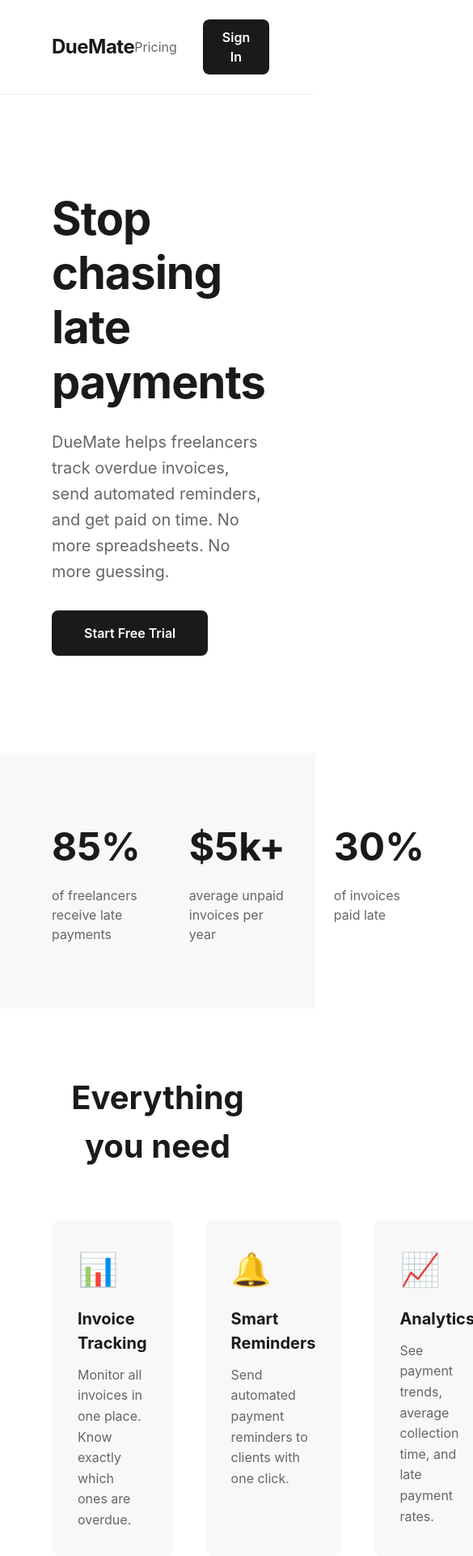
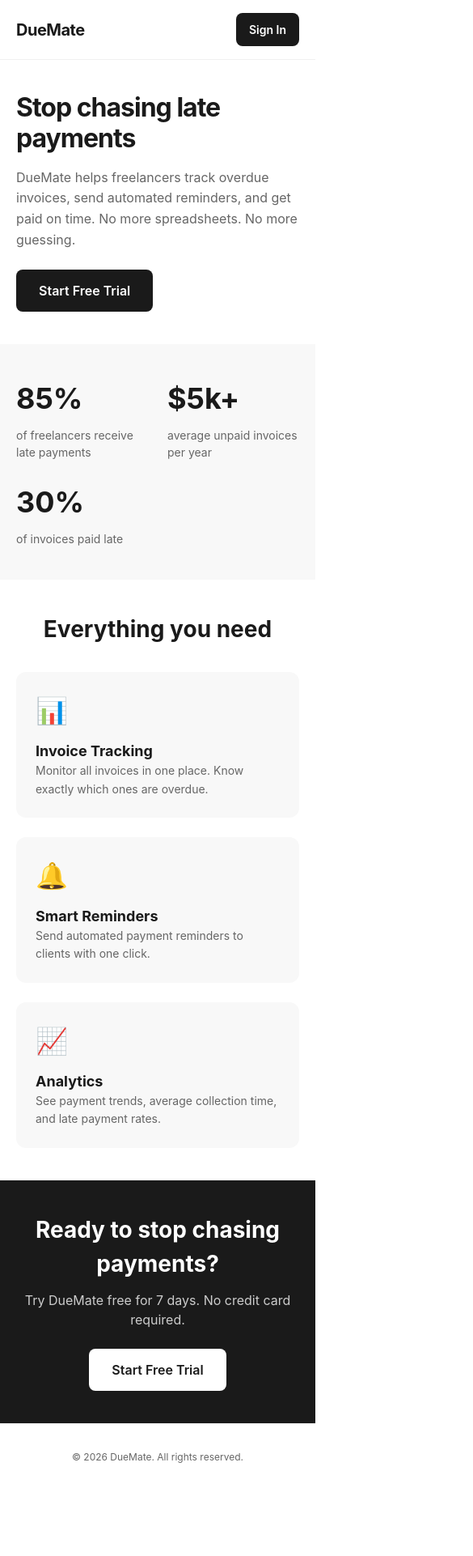
Before and after one commit to iulika201491-a11y/DueMate, a Next.js app: page / in a window 390 px wide. Shown: the top 1922 px of the page at 81% size, 585 px wide, since content can reach past the window. After the commit the page ends 1841 px from the top, so only its background shows below. Built offline with nearby package versions, Linux system fonts and the light colour scheme; no server answers.

Commit message:
Make landing page mobile friendly

```diff
--- a/pages/index.tsx
+++ b/pages/index.tsx
@@ -1,105 +1,65 @@
-import { useEffect, useState } from 'react';
-import { useRouter } from 'next/router';
-import { supabase } from '../lib/supabase';
-
-export default function Home() {
-  const router = useRouter();
-  const [loading, setLoading] = useState(true);
-
-  useEffect(() => {
-    const checkAuth = async () => {
-      const { data } = await supabase.auth.getSession();
-      if (data?.session) {
-        router.push('/dashboard');
-      }
-      setLoading(false);
-    };
-    checkAuth();
-  }, [router]);
-
-  if (loading) return null;
-
+import {useEffect,useState} from 'react';
+import {useRouter} from 'next/router';
+import {supabase} from '../lib/supabase';
+export default function Home(){
+  const router=useRouter();
+  const [loading,setLoading]=useState(true);
+  useEffect(()=>{const checkAuth=async()=>{const {data}=await supabase.auth.getSession();if(data?.session)router.push('/dashboard');setLoading(false);};checkAuth();},[router]);
+  if(loading) return null;
   return (
-    <div style={{ background: '#ffffff', color: '#1a1a1a', fontFamily: '-apple-system, BlinkMacSystemFont, "Segoe UI", Roboto, sans-serif' }}>
+    <div style={{background:'#fff',color:'#1a1a1a',fontFamily:'-apple-system, BlinkMacSystemFont, "Segoe UI", Roboto, sans-serif'}}>
       {/* Navigation */}
-      <nav style={{ display: 'flex', justifyContent: 'space-between', alignItems: 'center', padding: '24px 64px', borderBottom: '1px solid #f0f0f0' }}>
-        <h1 style={{ fontSize: '24px', fontWeight: '700', letterSpacing: '-0.5px' }}>DueMate</h1>
-        <div style={{ display: 'flex', gap: '32px', alignItems: 'center' }}>
-          <button onClick={() => router.push('/pricing')} style={{ background: 'none', border: 'none', cursor: 'pointer', fontSize: '16px', color: '#666' }}>Pricing</button>
-          <button onClick={() => router.push('/auth')} style={{ background: '#1a1a1a', color: 'white', padding: '10px 24px', borderRadius: '8px', border: 'none', cursor: 'pointer', fontSize: '16px', fontWeight: '600' }}>Sign In</button>
+      <nav style={{display:'flex',justifyContent:'space-between',alignItems:'center',padding:'16px 20px',borderBottom:'1px solid #f0f0f0'}}>
+        <h1 style={{fontSize:'20px',fontWeight:700,letterSpacing:'-0.5px',margin:0}}>DueMate</h1>
+        <div style={{display:'flex',gap:'16px',alignItems:'center'}}>
+          <button onClick={()=>router.push('/pricing')} style={{background:'none',border:'none',cursor:'pointer',fontSize:'14px',color:'#666',display:'none'}} className='hide-mobile'>Pricing</button>
+          <button onClick={()=>router.push('/auth')} style={{background:'#1a1a1a',color:'white',padding:'10px 16px',borderRadius:'8px',border:'none',cursor:'pointer',fontSize:'14px',fontWeight:600}}>Sign In</button>
         </div>
       </nav>
-
-      {/* Hero Section */}
-      <section style={{ padding: '120px 64px', maxWidth: '1200px', margin: '0 auto' }}>
-        <div style={{ maxWidth: '700px' }}>
-          <h2 style={{ fontSize: '56px', fontWeight: '700', lineHeight: '1.2', marginBottom: '24px', letterSpacing: '-1px' }}>
-            Stop chasing late payments
-          </h2>
-          <p style={{ fontSize: '20px', color: '#666', lineHeight: '1.6', marginBottom: '32px' }}>
-            DueMate helps freelancers track overdue invoices, send automated reminders, and get paid on time. No more spreadsheets. No more guessing.
-          </p>
-          <button
-            onClick={() => router.push('/auth')}
-            style={{ background: '#1a1a1a', color: 'white', padding: '16px 40px', borderRadius: '8px', border: 'none', cursor: 'pointer', fontSize: '16px', fontWeight: '600' }}
-          >
-            Start Free Trial
-          </button>
+      {/* Hero */}
+      <section style={{padding:'40px 20px',maxWidth:'1200px',margin:'0 auto'}}>
+        <div style={{maxWidth:'600px'}}>
+          <h2 style={{fontSize:'32px',fontWeight:700,lineHeight:1.2,marginBottom:'16px',letterSpacing:'-1px'}}>Stop chasing late payments</h2>
+          <p style={{fontSize:'16px',color:'#666',lineHeight:1.6,marginBottom:'24px'}}>DueMate helps freelancers track overdue invoices, send automated reminders, and get paid on time. No more spreadsheets. No more guessing.</p>
+          <button onClick={()=>router.push('/auth')} style={{background:'#1a1a1a',color:'white',padding:'14px 28px',borderRadius:'8px',border:'none',cursor:'pointer',fontSize:'16px',fontWeight:600}}>Start Free Trial</button>
         </div>
       </section>
-
-      {/* Stats Section */}
-      <section style={{ background: '#f8f8f8', padding: '80px 64px' }}>
-        <div style={{ maxWidth: '1200px', margin: '0 auto', display: 'grid', gridTemplateColumns: 'repeat(3, 1fr)', gap: '60px' }}>
-          <div>
-            <div style={{ fontSize: '48px', fontWeight: '700', color: '#1a1a1a', marginBottom: '12px' }}>85%</div>
-            <p style={{ fontSize: '16px', color: '#666' }}>of freelancers receive late payments</p>
-          </div>
-          <div>
-            <div style={{ fontSize: '48px', fontWeight: '700', color: '#1a1a1a', marginBottom: '12px' }}>$5k+</div>
-            <p style={{ fontSize: '16px', color: '#666' }}>average unpaid invoices per year</p>
-          </div>
-          <div>
-            <div><div style={{fontSize:'48px',fontWeight:700,color:'#1a1a1a',marginBottom:'12px'}}>30%</div><p style={{fontSize:'16px',color:'#666'}}>of invoices paid late</p></div>
-          </div>
+      {/* Stats */}
+      <section style={{background:'#f8f8f8',padding:'40px 20px'}}>
+        <div style={{maxWidth:'1200px',margin:'0 auto',display:'grid',gridTemplateColumns:'repeat(auto-fit, minmax(150px, 1fr))',gap:'24px'}}>
+          <div><div style={{fontSize:'36px',fontWeight:700,color:'#1a1a1a',marginBottom:'8px'}}>85%</div><p style={{fontSize:'14px',color:'#666',margin:0}}>of freelancers receive late payments</p></div>
+          <div><div style={{fontSize:'36px',fontWeight:700,color:'#1a1a1a',marginBottom:'8px'}}>$5k+</div><p style={{fontSize:'14px',color:'#666',margin:0}}>average unpaid invoices per year</p></div>
+          <div><div style={{fontSize:'36px',fontWeight:700,color:'#1a1a1a',marginBottom:'8px'}}>30%</div><p style={{fontSize:'14px',color:'#666',margin:0}}>of invoices paid late</p></div>
         </div>
       </section>
-
-      {/* Features Section */}
-      <section style={{ padding: '80px 64px' }}>
-        <div style={{ maxWidth: '1200px', margin: '0 auto' }}>
-          <h3 style={{ fontSize: '40px', fontWeight: '700', marginBottom: '60px', textAlign: 'center' }}>Everything you need</h3>
-          <div style={{ display: 'grid', gridTemplateColumns: 'repeat(3, 1fr)', gap: '40px' }}>
+      {/* Features */}
+      <section style={{padding:'40px 20px'}}>
+        <div style={{maxWidth:'1200px',margin:'0 auto'}}>
+          <h3 style={{fontSize:'28px',fontWeight:700,marginBottom:'32px',textAlign:'center'}}>Everything you need</h3>
+          <div style={{display:'grid',gridTemplateColumns:'repeat(auto-fit, minmax(280px, 1fr))',gap:'24px'}}>
             {[
-              { icon: '📊', title: 'Invoice Tracking', desc: 'Monitor all invoices in one place. Know exactly which ones are overdue.' },
-              { icon: '🔔', title: 'Smart Reminders', desc: 'Send automated payment reminders to clients with one click.' },
-              { icon: '📈', title: 'Analytics', desc: 'See payment trends, average collection time, and late payment rates.' }
-            ].map((feature, i) => (
-              <div key={i} style={{ padding: '32px', background: '#f8f8f8', borderRadius: '12px' }}>
-                <div style={{ fontSize: '40px', marginBottom: '16px' }}>{feature.icon}</div>
-                <h4 style={{ fontSize: '20px', fontWeight: '700', marginBottom: '12px' }}>{feature.title}</h4>
-                <p style={{ fontSize: '16px', color: '#666', lineHeight: '1.6' }}>{feature.desc}</p>
+              {icon:'📊',title:'Invoice Tracking',desc:'Monitor all invoices in one place. Know exactly which ones are overdue.'},
+              {icon:'🔔',title:'Smart Reminders',desc:'Send automated payment reminders to clients with one click.'},
+              {icon:'📈',title:'Analytics',desc:'See payment trends, average collection time, and late payment rates.'}
+            ].map((f,i)=>(
+              <div key={i} style={{padding:'24px',background:'#f8f8f8',borderRadius:'12px'}}>
+                <div style={{fontSize:'32px',marginBottom:'12px'}}>{f.icon}</div>
+                <h4 style={{fontSize:'18px',fontWeight:700,marginBottom:'8px',margin:0}}>{f.title}</h4>
+                <p style={{fontSize:'14px',color:'#666',lineHeight:1.6,margin:0}}>{f.desc}</p>
               </div>
             ))}
           </div>
         </div>
       </section>
-
-      {/* CTA Section */}
-      <section style={{ background: '#1a1a1a', color: 'white', padding: '80px 64px', textAlign: 'center' }}>
-        <h3 style={{ fontSize: '40px', fontWeight: '700', marginBottom: '24px' }}>Ready to stop chasing payments?</h3>
-        <p style={{ fontSize: '18px', color: '#ccc', marginBottom: '32px' }}>Try DueMate free for 7 days. No credit card required.</p>
-        <button
-          onClick={() => router.push('/auth')}
-          style={{ background: 'white', color: '#1a1a1a', padding: '16px 40px', borderRadius: '8px', border: 'none', cursor: 'pointer', fontSize: '16px', fontWeight: '600' }}
-        >
-          Start Free Trial
-        </button>
+      {/* CTA */}
+      <section style={{background:'#1a1a1a',color:'white',padding:'40px 20px',textAlign:'center'}}>
+        <h3 style={{fontSize:'28px',fontWeight:700,marginBottom:'12px'}}>Ready to stop chasing payments?</h3>
+        <p style={{fontSize:'16px',color:'#ccc',marginBottom:'24px'}}>Try DueMate free for 7 days. No credit card required.</p>
+        <button onClick={()=>router.push('/auth')} style={{background:'white',color:'#1a1a1a',padding:'14px 28px',borderRadius:'8px',border:'none',cursor:'pointer',fontSize:'16px',fontWeight:600}}>Start Free Trial</button>
       </section>
-
       {/* Footer */}
-      <footer style={{ borderTop: '1px solid #f0f0f0', padding: '48px 64px', textAlign: 'center', color: '#666', fontSize: '14px' }}>
-        <p>© 2026 DueMate. All rights reserved.</p>
+      <footer style={{borderTop:'1px solid #f0f0f0',padding:'32px 20px',textAlign:'center',color:'#666',fontSize:'12px'}}>
+        <p style={{margin:0}}>© 2026 DueMate. All rights reserved.</p>
       </footer>
     </div>
   );
```
